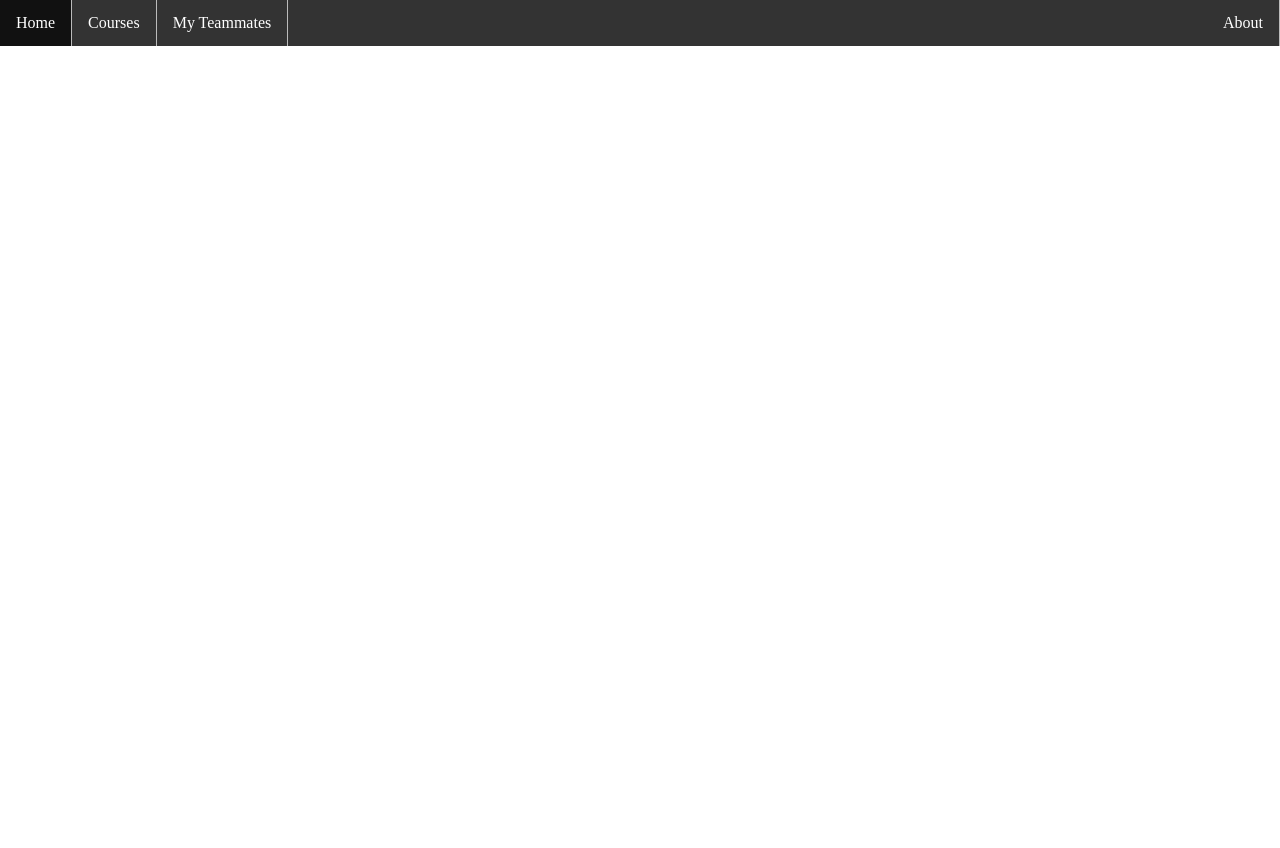
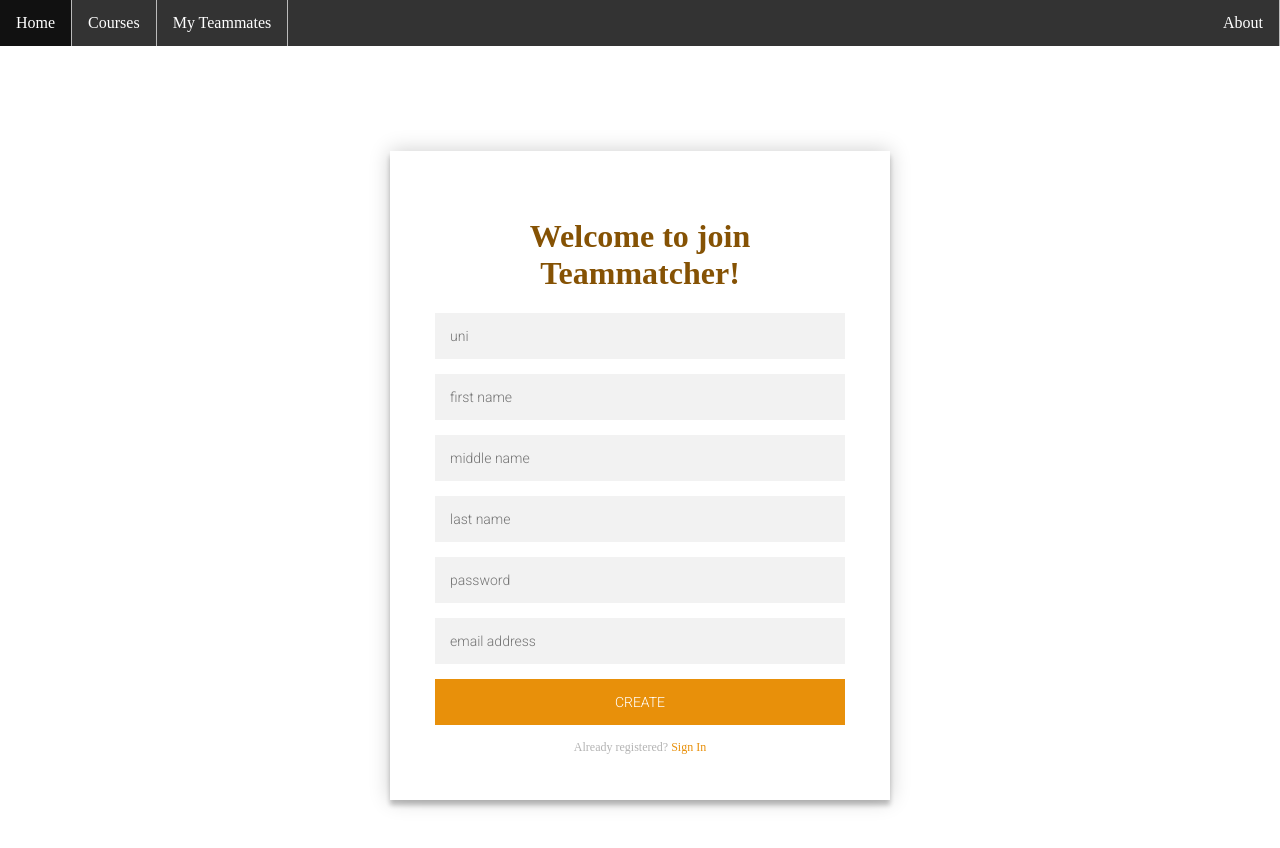
Before and after one commit to Group-Project-For-E6156/Teammatch_Frontend, an Angular app: page /home in a window 1280 px wide. Before the commit this address led to /. Shown: the top 848 px of the page. Before the commit the page ends 800 px from the top, so only its background shows below. Built offline with nearby package versions, Linux system fonts and the light colour scheme.

Commit message:
construct reigster & login forms

```diff
--- /dev/null
+++ b/src/app/account/account.component.css
@@ -0,0 +1,103 @@
+@import url(https://fonts.googleapis.com/css?family=Roboto:300);
+
+.login-page {
+  width: 500px;
+  padding: 8% 0 0;
+  margin: auto;
+}
+.login-page h1 {
+  /*font-family: "Roboto", sans-serif;*/
+  color: #855204;
+}
+.form {
+  position: relative;
+  z-index: 1;
+  background: #FFFFFF;
+  max-width: 500px;
+  margin: 0 auto 100px;
+  padding: 45px;
+  text-align: center;
+  box-shadow: 0 0 20px 0 rgba(0, 0, 0, 0.2), 0 5px 5px 0 rgba(0, 0, 0, 0.24);
+}
+.form input {
+  font-family: "Roboto", sans-serif;
+  outline: 0;
+  background: #f2f2f2;
+  width: 100%;
+  border: 0;
+  margin: 0 0 15px;
+  padding: 15px;
+  box-sizing: border-box;
+  font-size: 14px;
+}
+.form button {
+  font-family: "Roboto", sans-serif;
+  text-transform: uppercase;
+  outline: 0;
+  background: #e8900a;
+  width: 100%;
+  border: 0;
+  padding: 15px;
+  color: #FFFFFF;
+  font-size: 14px;
+  -webkit-transition: all 0.3 ease;
+  transition: all 0.3 ease;
+  cursor: pointer;
+}
+.form button:hover,.form button:active,.form button:focus {
+  background: #e8900a;
+}
+.form .message {
+  margin: 15px 0 0;
+  color: #b3b3b3;
+  font-size: 12px;
+}
+.form .message a {
+  color: #e8900a;
+  text-decoration: none;
+}
+.form #login-form {
+  display: none;
+}
+.container {
+  position: relative;
+  z-index: 1;
+  max-width: 300px;
+  margin: 0 auto;
+}
+.container:before, .container:after {
+  content: "";
+  display: block;
+  clear: both;
+}
+.container .info {
+  margin: 50px auto;
+  text-align: center;
+}
+.container .info h1 {
+  margin: 0 0 15px;
+  padding: 0;
+  font-size: 36px;
+  font-weight: 300;
+  color: #1a1a1a;
+}
+.container .info span {
+  color: #4d4d4d;
+  font-size: 12px;
+}
+.container .info span a {
+  color: #000000;
+  text-decoration: none;
+}
+.container .info span .fa {
+  color: #EF3B3A;
+}
+
+body {
+  background: #76b852; /* fallback for old browsers */
+  background: rgb(141,194,111);
+  background: linear-gradient(90deg, rgba(141,194,111,1) 0%, rgba(118,184,82,1) 50%);
+  font-family: "Roboto", sans-serif;
+  -webkit-font-smoothing: antialiased;
+  -moz-osx-font-smoothing: grayscale;
+}
--- /dev/null
+++ b/src/app/account/account.component.html
@@ -0,0 +1,28 @@
+<p>placeholder for navbar</p>
+
+<div class="login-page">
+  <div class="form">
+    <form id="register-form">
+      <h1>Welcome to join Teammatcher!</h1>
+      <input type="text" placeholder="uni"/>
+      <input type="text" placeholder="first name"/>
+      <input type="text" placeholder="middle name"/>
+      <input type="text" placeholder="last name"/>
+      <input type="password" placeholder="password"/>
+      <input type="text" placeholder="email address"/>
+      <button>create</button>
+      <p class="message">
+        Already registered? <a (click)="changeForm()">Sign In</a>
+      </p>
+    </form>
+    <form id="login-form">
+      <h1>Welcome back to Teammatcher!</h1>
+      <input type="text" placeholder="uni"/>
+      <input type="password" placeholder="password"/>
+      <button>login</button>
+      <p class="message">
+        Not registered? <a (click)="changeForm()">Create an account</a>
+      </p>
+    </form>
+  </div>
+</div>
--- /dev/null
+++ b/src/app/account/account.component.ts
@@ -0,0 +1,36 @@
+import { Component, OnInit } from '@angular/core';
+
+@Component({
+  selector: 'app-account',
+  templateUrl: './account.component.html',
+  styleUrls: ['./account.component.css']
+})
+export class AccountComponent implements OnInit {
+  // For deciding which form to be displayed
+  signIn: Boolean = true;
+  logIn: Boolean = false;
+
+  constructor() { }
+
+  ngOnInit(): void {
+    this.signIn = true;
+    this.logIn = false;
+  }
+
+  changeForm(): void {
+    this.signIn = !this.signIn;
+    this.logIn = !this.logIn;
+    const registerForm = document.getElementById("register-form");
+    const loginForm = document.getElementById("login-form")
+    if(registerForm != null && loginForm != null) {
+      if (this.signIn) {
+        registerForm.style.display = "block";
+        loginForm.style.display = "none";
+      } else {
+        registerForm.style.display = "none";
+        loginForm.style.display = "block";
+      }
+    }
+  }
+
+}
--- a/src/app/app-routing.module.ts
+++ b/src/app/app-routing.module.ts
@@ -1,8 +1,11 @@
 import { NgModule } from '@angular/core';
 import { RouterModule, Routes } from '@angular/router';
 import { AboutComponent } from './about/about.component';
+import { AccountComponent } from "./account/account.component";
 
 const routes: Routes = [
+  { path: '', redirectTo: '/home', pathMatch: 'full' },
+  { path: 'home', component:  AccountComponent},
   { path: 'about', component:  AboutComponent},
 ];
 
--- a/src/app/app.module.ts
+++ b/src/app/app.module.ts
@@ -5,12 +5,14 @@
 import { AppComponent } from './app.component';
 import { NavbarComponent } from './navbar/navbar.component';
 import { AboutComponent } from './about/about.component';
+import { AccountComponent } from './account/account.component';
 
 @NgModule({
   declarations: [
     AppComponent,
     NavbarComponent,
-    AboutComponent
+    AboutComponent,
+    AccountComponent
   ],
   imports: [
     BrowserModule,
```
Also changed, not shown: 1 other file (tests, documents, lock files or other folders).
